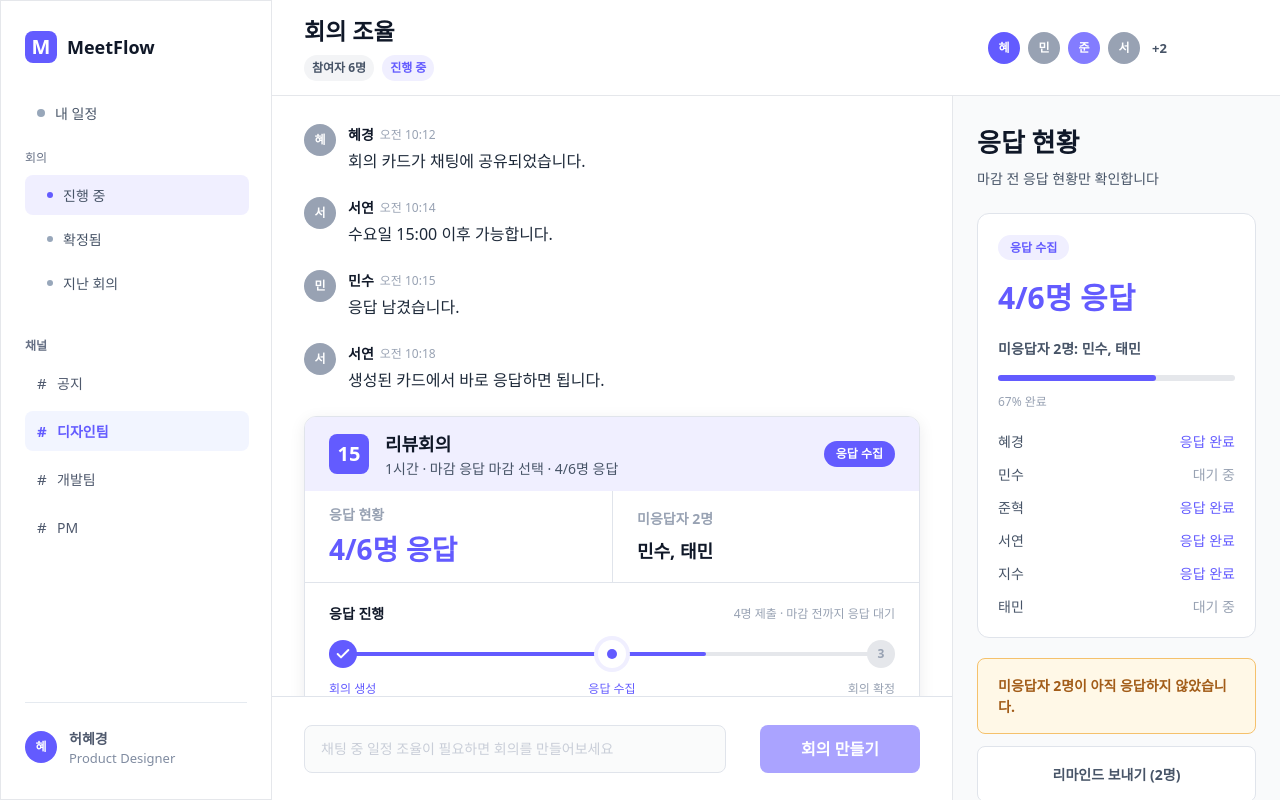
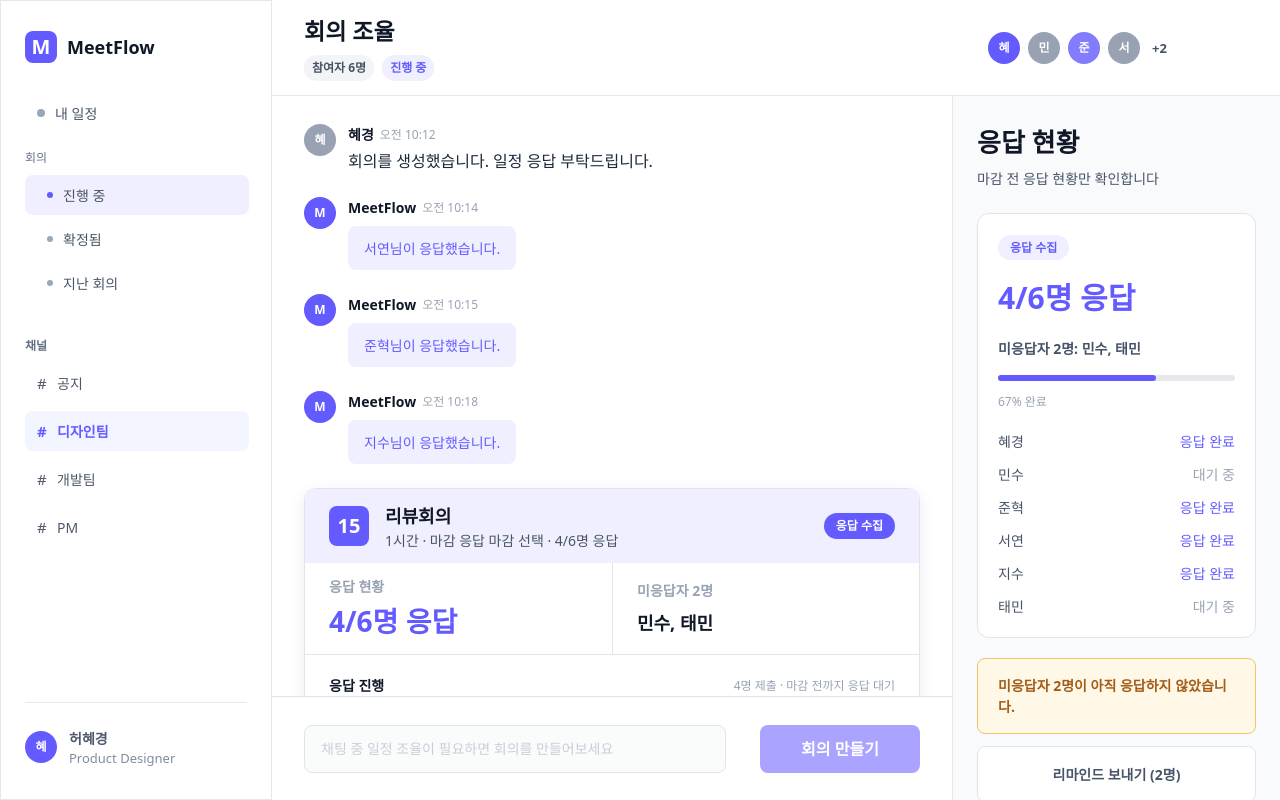
Before and after one commit to gjgprud0306/meetflow-tosschallenge, a React (Vite) app: page /meetings/response-status in a window 1280 px wide. Built offline with nearby package versions, Linux system fonts and the light colour scheme; a web font is replaced by a local one.

Commit message:
Update response status chat messages

```diff
--- a/src/pages/ResponseStatusPage.tsx
+++ b/src/pages/ResponseStatusPage.tsx
@@ -14,28 +14,28 @@ const baseMessages = [
     author: "혜경",
     initial: "혜",
     time: "오전 10:12",
-    message: "회의 카드가 채팅에 공유되었습니다.",
+    message: "회의를 생성했습니다. 일정 응답 부탁드립니다.",
   },
   {
     id: "seo-available",
-    author: "서연",
-    initial: "서",
+    author: "MeetFlow",
+    initial: "M",
     time: "오전 10:14",
-    message: "수요일 15:00 이후 가능합니다.",
+    message: "서연님이 응답했습니다.",
   },
   {
     id: "min-responded",
-    author: "민수",
-    initial: "민",
+    author: "MeetFlow",
+    initial: "M",
     time: "오전 10:15",
-    message: "응답 남겼습니다.",
+    message: "준혁님이 응답했습니다.",
   },
   {
     id: "seo-card",
-    author: "서연",
-    initial: "서",
+    author: "MeetFlow",
+    initial: "M",
     time: "오전 10:18",
-    message: "생성된 카드에서 바로 응답하면 됩니다.",
+    message: "지수님이 응답했습니다.",
   },
 ];
 
```
